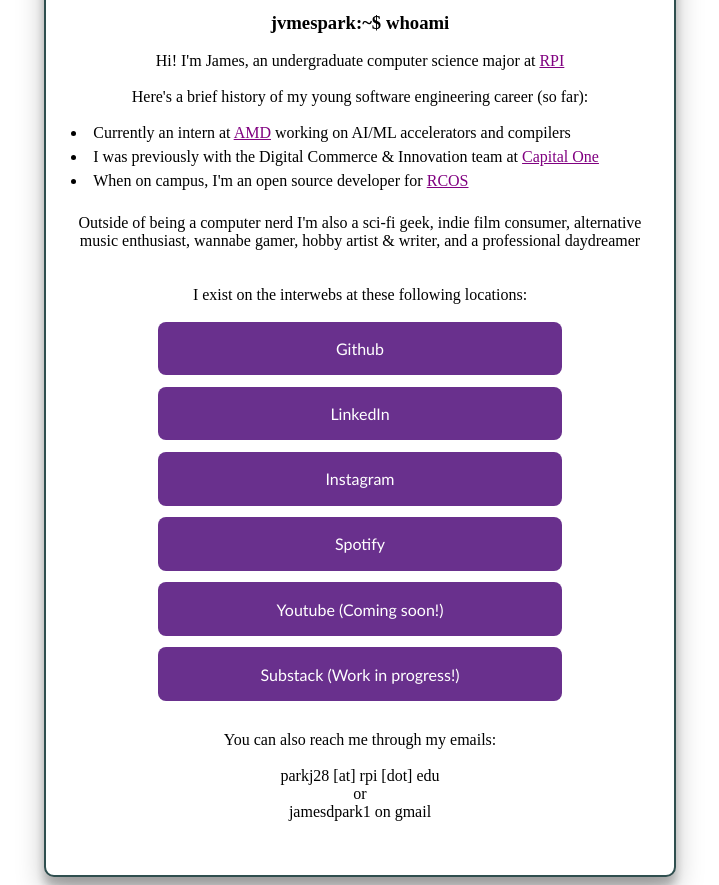
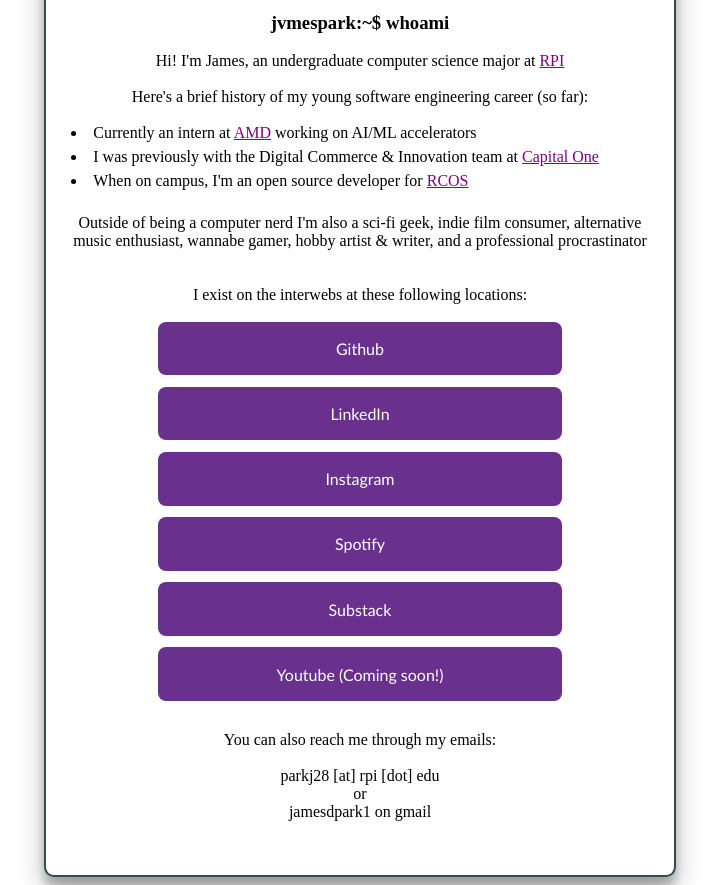
Before and after one commit to jvmespark/jvmespark.github.io, a React (Vite) app: page /writings in a window 1280 px wide. Shown: the part 280-1165 px from the top of the page, without its empty margins (280-999 px from the left). Built offline with nearby package versions, Linux system fonts and the light colour scheme.

Commit message:
touch up

```diff
--- a/index.html
+++ b/index.html
@@ -4,7 +4,7 @@
     <meta charset="UTF-8" />
     <!--<link rel="icon" type="image/svg+xml" href="/vite.svg" />-->
     <meta name="viewport" content="width=device-width, initial-scale=1.0" />
-    <title>loomy.dev</title>
+    <title>jvmespark</title>
   </head>
   <body>
     <div id="root"></div>
--- a/src/components/aboutCard.tsx
+++ b/src/components/aboutCard.tsx
@@ -13,7 +13,7 @@
 
           <div className="exp">
             <li>{"Currently an intern at "}
-            <a href={"https://www.youtube.com/user/AMD"}>{"AMD"}</a>{" working on AI/ML accelerators and compilers"}</li>
+            <a href={"https://www.youtube.com/user/AMD"}>{"AMD"}</a>{" working on AI/ML accelerators"}</li>
 
             <li>{"I was previously with the Digital Commerce & Innovation team at "}
             <a href={"https://www.linkedin.com/feed/update/urn:li:activity:7204642495563976705/"}>{"Capital One"}</a></li>
@@ -24,7 +24,7 @@
 
           <br></br>
           <div className="center">
-            {"Outside of being a computer nerd I'm also a sci-fi geek, indie film consumer, alternative music enthusiast, wannabe gamer, hobby artist & writer, and a professional daydreamer"}
+            {"Outside of being a computer nerd I'm also a sci-fi geek, indie film consumer, alternative music enthusiast, wannabe gamer, hobby artist & writer, and a professional procrastinator"}
           </div>
           <br></br>
 
@@ -39,8 +39,8 @@
             <li><a href={"https://www.linkedin.com/in/jvmespark/"}>{"LinkedIn"}</a></li>
             <li><a href={"https://instagram.com/jvmespark"}>{"Instagram"}</a></li>
             <li><a href={"https://open.spotify.com/user/31wkdpjr2cnzo3yctou2tz65xfiy?si=9d7853fea20e447f"}>{"Spotify"}</a></li>
+            <li><a href={"https://jvmespark.substack.com/about"}>{"Substack"}</a></li>
             <li><a href={"https://youtube.com/"}>{"Youtube (Coming soon!)"}</a></li>
-            <li><a href={"https://substack.com/"}>{"Substack (Work in progress!)"}</a></li>
           </div>
           <br></br>
           <div className="center">
```
